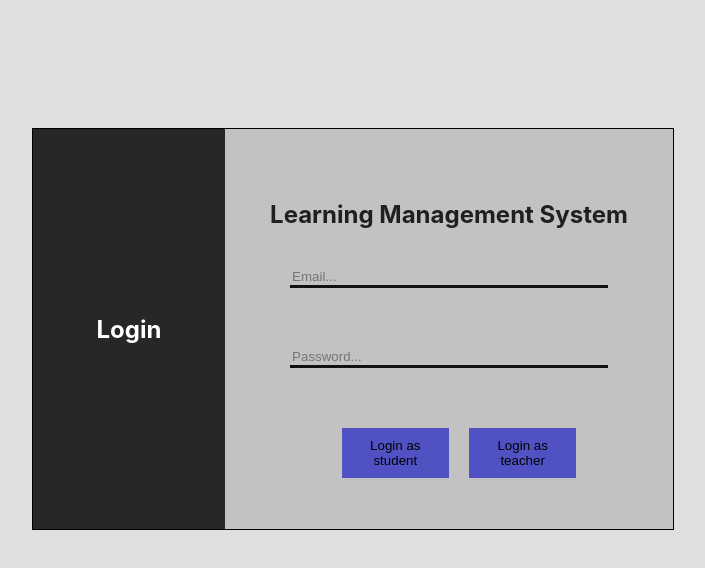
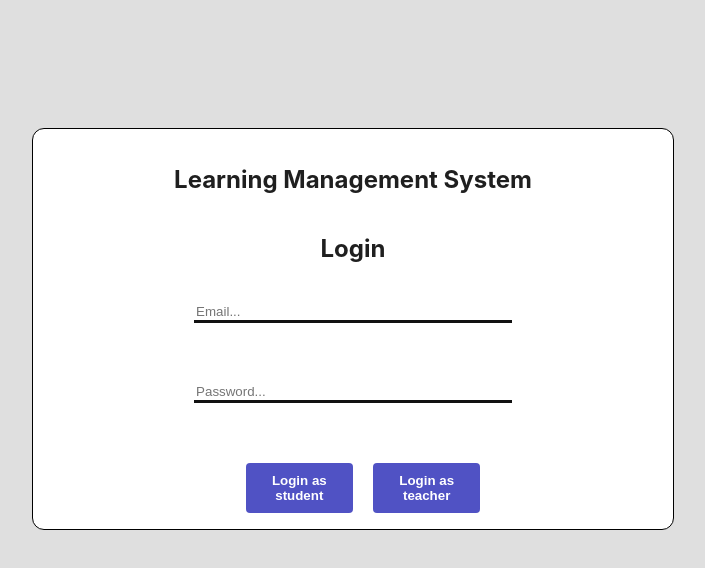
Before and after one commit to Ergys2000/EduManageClient, a React (Create React App) app: page / in a window 1280 px wide. Shown: the top 568 px of the page, without its empty margins (288-993 px from the left). Built offline with nearby package versions, Linux system fonts and the light colour scheme.

Commit message:
improved login

```diff
--- a/src/login/Login.js
+++ b/src/login/Login.js
@@ -34,20 +34,19 @@ function Login(props){
     }
 
     return (
-        <div className="Login">
-            <div className="left-pane">
-				<h2>Login</h2>
-            </div>
-            <div className="right-pane">
+        <div style={{backgroundColor: "white", borderRadius: "12px"}} className="Login">
+
+            <div  className="right-pane">
 				<h2>Learning Management System</h2>
-                <input id="emailField" placeholder="Email..." type="text" name="email"/>
+                <h2 style={{textAlign: "center"}}>Login</h2>
+                <input style={{backgroundColor: "white"}} id="emailField" placeholder="Email..." type="text" name="email"/>
                 <br></br>
-                <input id="passwordField" placeholder="Password..." type="password" name="password"/>
+                <input style={{backgroundColor: "white"}} id="passwordField" placeholder="Password..." type="password" name="password"/>
                 <br></br>
                 <div className="button-box">
-                    <button onClick={() => authenticate_student()}>Login as student</button>
+                    <button style={{color:"white", fontWeight: "bold"}} onClick={() => authenticate_student()}>Login as student</button>
                     <br></br>
-                    <button onClick={() => authenticate_teacher()}>Login as teacher</button>
+                    <button style={{color:"white", fontWeight: "bold"}} onClick={() => authenticate_teacher()}>Login as teacher</button>
                 </div>
             </div>
         </div>
--- a/src/styles/components/_login.scss
+++ b/src/styles/components/_login.scss
@@ -7,7 +7,7 @@
 
 	// size and color
 	border: 1px solid black;
-	background-color: $surface;
+	background-color: $onBackground;
 	width: 50%;
 	height: 50%;
 	margin-left: 25%;
@@ -66,6 +66,7 @@
 			margin-top: 20px;
 			margin-left: 20px;
 			padding: 10px;
+			border-radius: 4px;
 		}
 	}
 }
```
